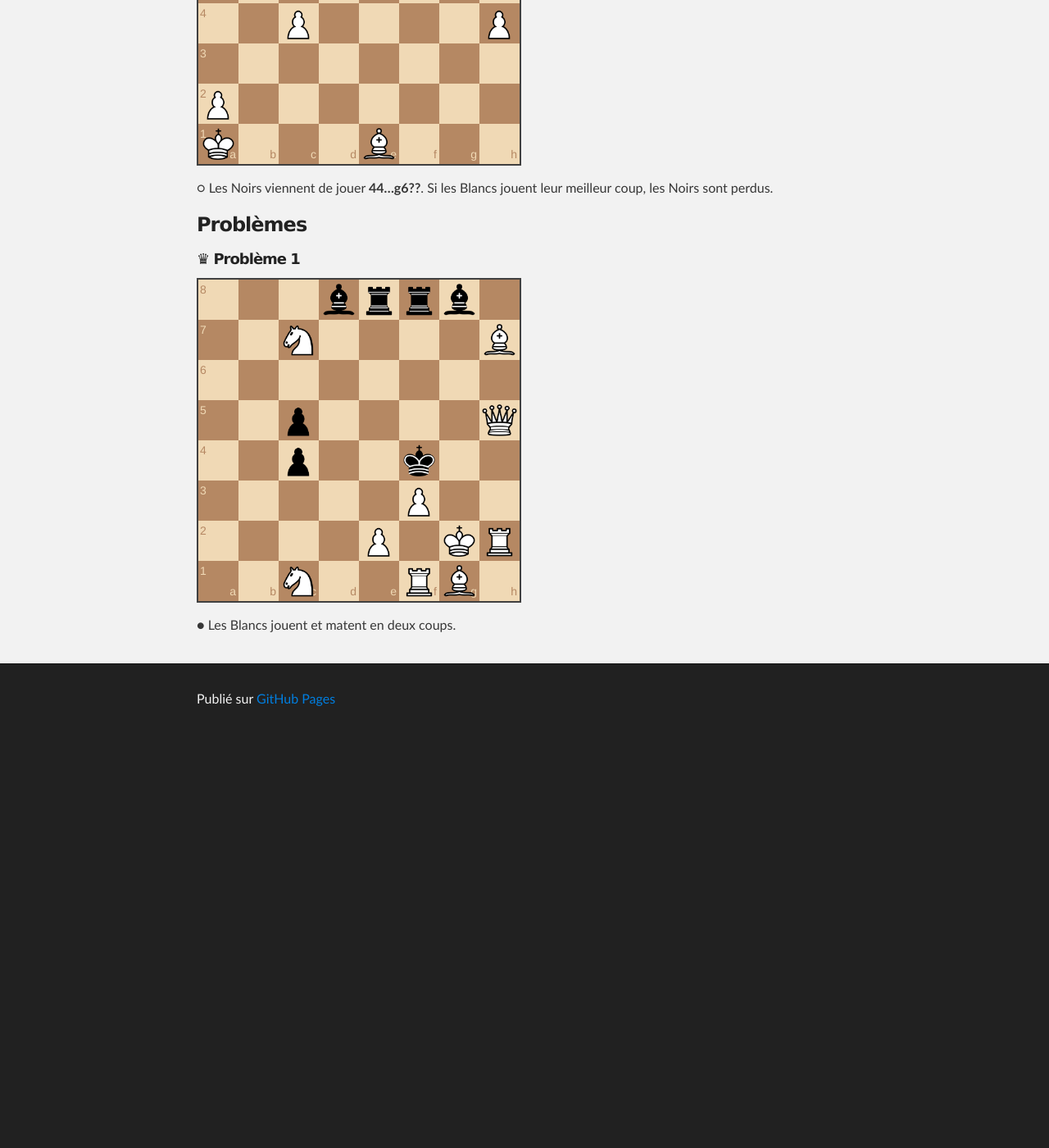
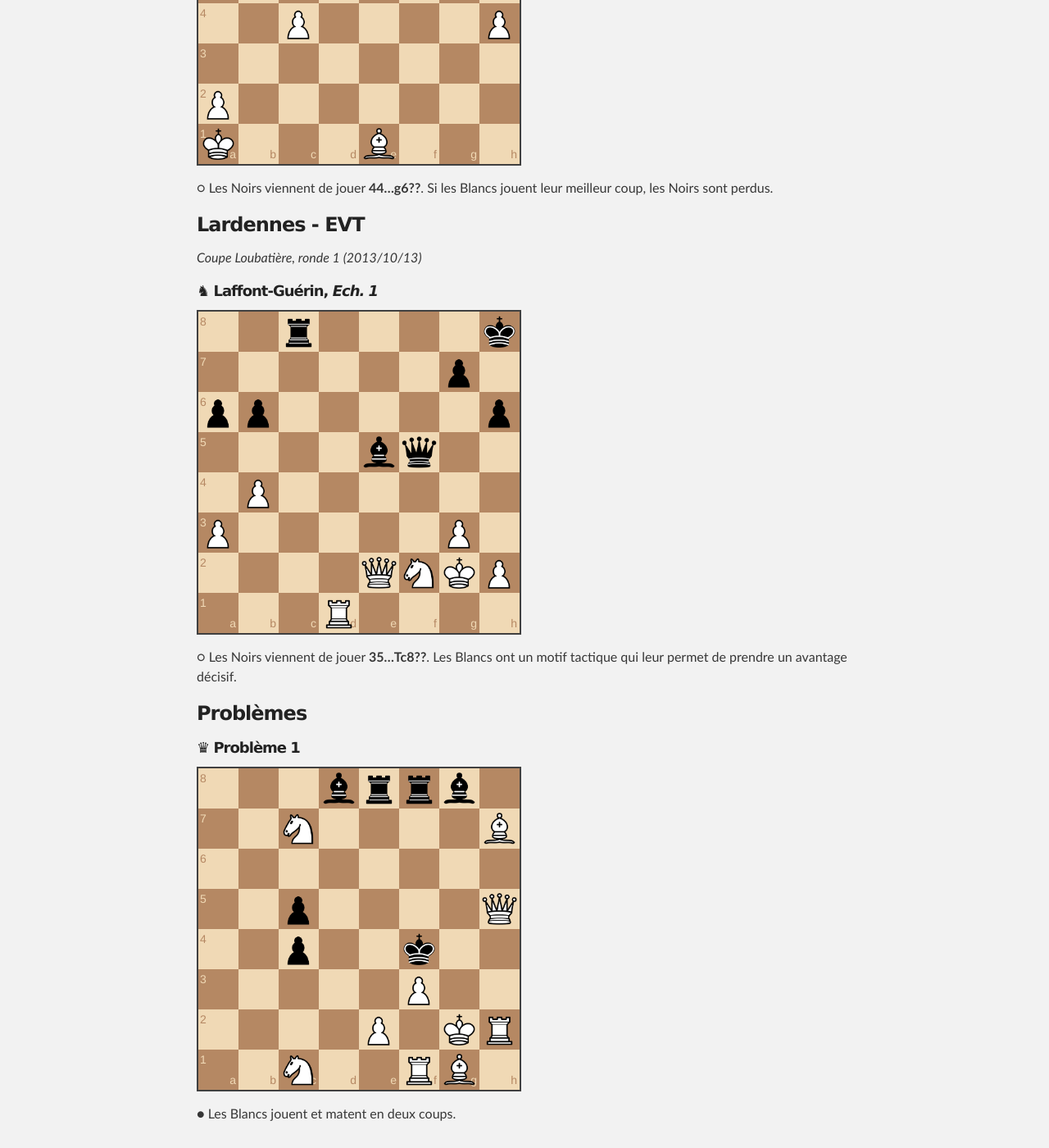
Before and after one commit to echiquier-villeneuve-tolosane/echiquier-villeneuve-tolosane.github.io, a Jekyll site: the page built from exercices.md, in a window 1280 px wide and 1400 px high, scrolled down 12098 px. Shown: the whole window at 82% size. Built offline with Jekyll 4.4.1, drawn with Linux system fonts in a browser that asks for light colours; nearby versions of some CDN libraries; before the commit the page ends 12997 px from its top, so only the background shows below that.

Commit message:
Updated exercices.md

```diff
--- a/exercices.md
+++ b/exercices.md
@@ -183,6 +183,16 @@ _Nationale 4, ronde 1 (2013/10/13)_
 
 &#9675; Les Noirs viennent de jouer **44...g6??**. Si les Blancs jouent leur meilleur coup, les Noirs sont perdus.
 
+###Lardennes - EVT
+_Coupe Loubatière, ronde 1 (2013/10/13)_
+
+##### &#9822; **Laffont-Guérin**, _Ech. 1_
+
+`2r4k/6p1/pp5p/4bq2/1P6/P5P1/4QNKP/3R4 w - - 4 35`
+
+&#9675; Les Noirs viennent de jouer **35...Tc8??**. Les Blancs ont un motif tactique qui leur permet de prendre un avantage décisif.
+
+
 ###Problèmes
 
 ##### &#9819; Problème 1
```
